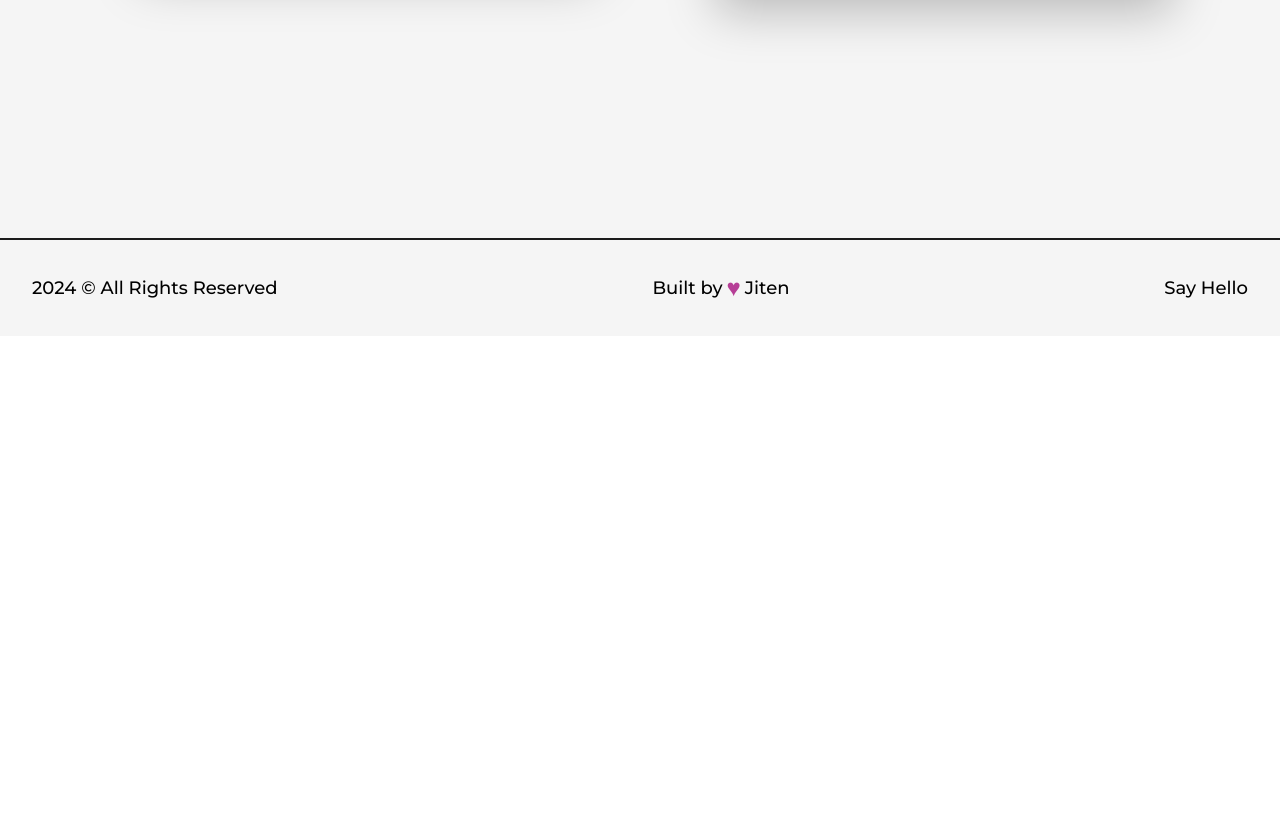
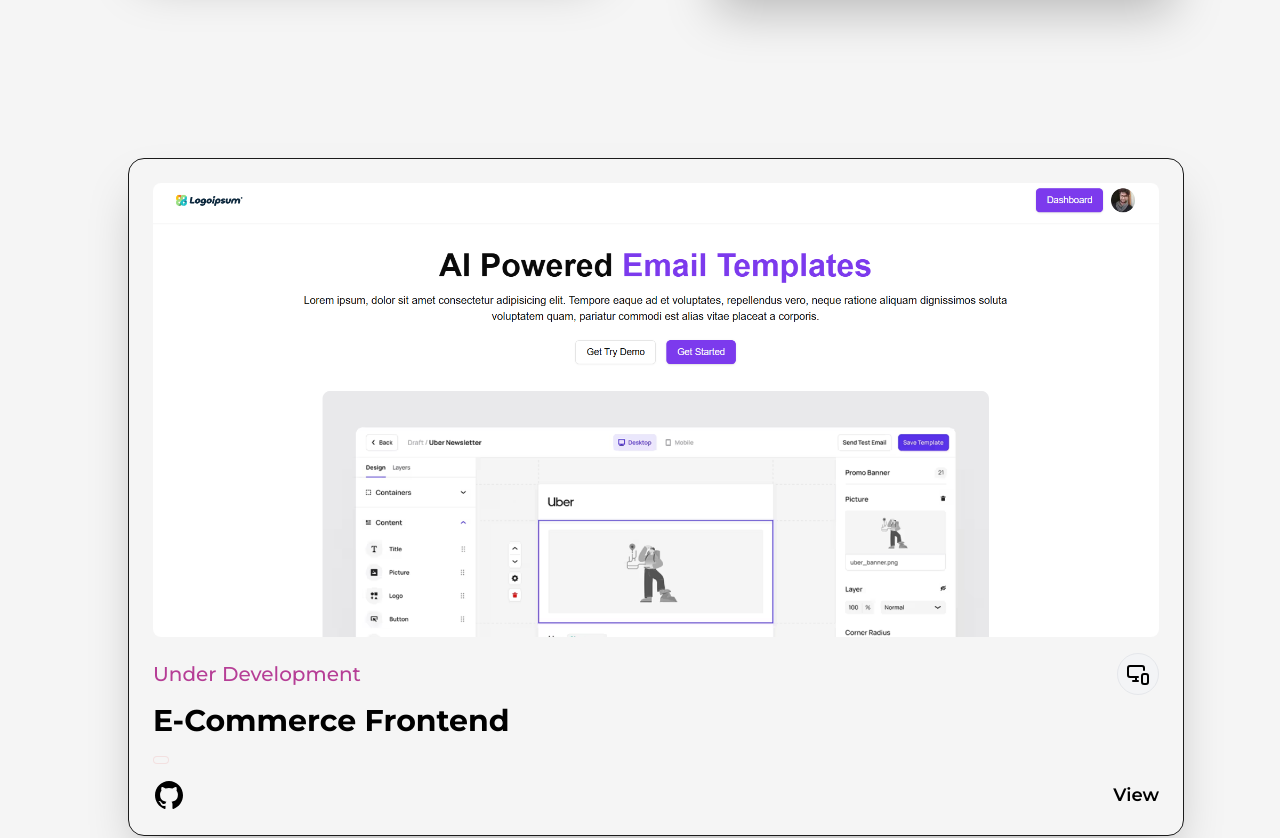
Before and after one commit to Jitam/nextPortfolio, a Next.js app: page /projects in a window 1280 px wide. Shown: the part 2489-3327 px from the top of the page. Before the commit the page ends 2825 px from the top, so only its background shows below. Built offline with nearby package versions, Linux system fonts and the light colour scheme.

Commit message:
new project added

```diff
--- a/src/pages/projects.js
+++ b/src/pages/projects.js
@@ -222,6 +222,16 @@ const projects = () => {
                 github={"/"}
               />
             </div>
+            <div className="col-span-12 sm:col-span-12">
+              <CustomProject
+                title={"E-Commerce Frontend"}
+                type={"Under Development"}
+                img={featuredProject5}
+                summary={``}
+                link={"https://grab-it-frontend-nine.vercel.app/"}
+                github={"/"}
+              />
+            </div>
             {/* <div className="col-span-6 sm:col-span-12">
               <CustomProject
                 title={"Crypto Screener Application"}
```
